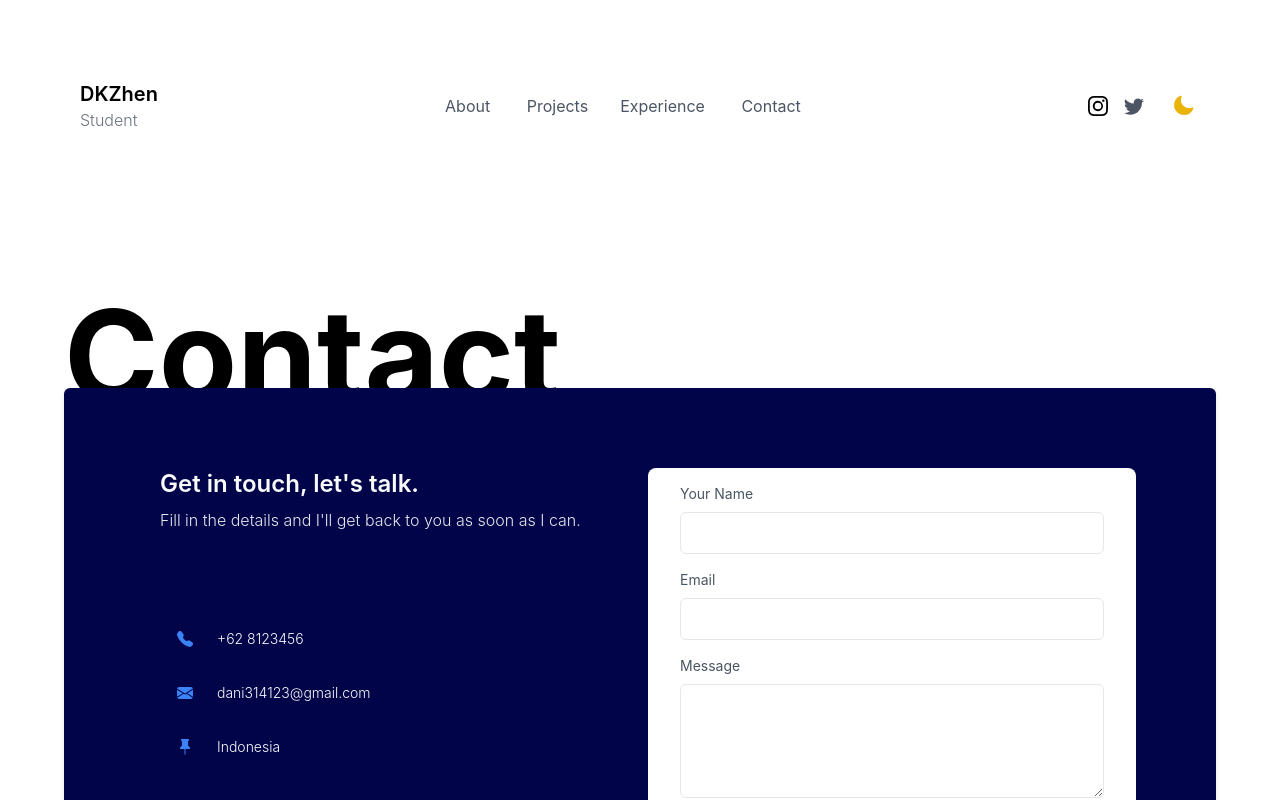
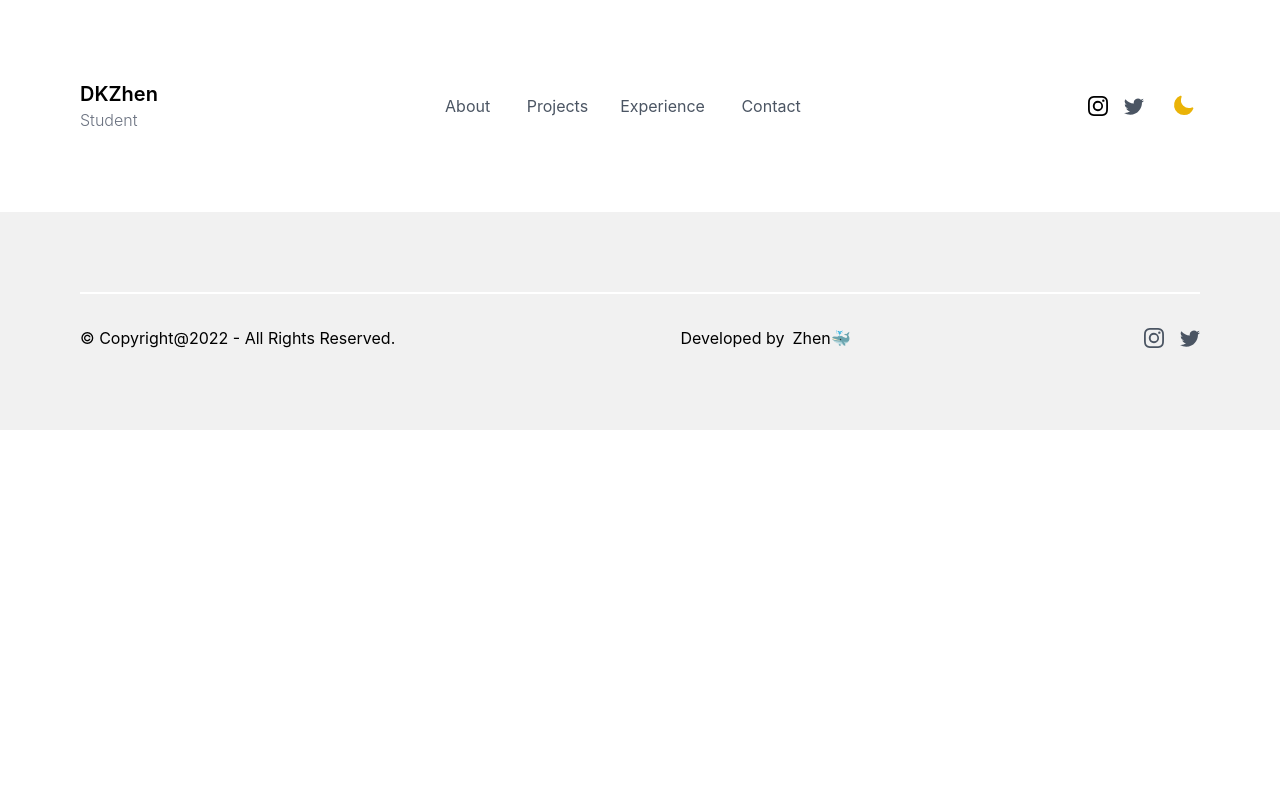
Before and after one commit to dkzhen/portofolio-nextjs, a Next.js app: page /contact in a window 1280 px wide. Shown: the top 800 px of the page. Built offline with nearby package versions, Linux system fonts and the light colour scheme.

Commit message:
about contact

```diff
--- a/pages/about.js
+++ b/pages/about.js
@@ -5,7 +5,7 @@ import AboutMe from "../components/AboutMe";
 export default function about() {
   return (
     <ContainerBlock>
-      <AboutMe />
+      {/* <AboutMe /> */}
     </ContainerBlock>
   );
 }
--- a/pages/contact.js
+++ b/pages/contact.js
@@ -5,7 +5,7 @@ import Contact from "../components/Contact";
 export default function contact() {
   return (
     <ContainerBlock>
-      <Contact />
+      {/* <Contact /> */}
     </ContainerBlock>
   );
 }
```
